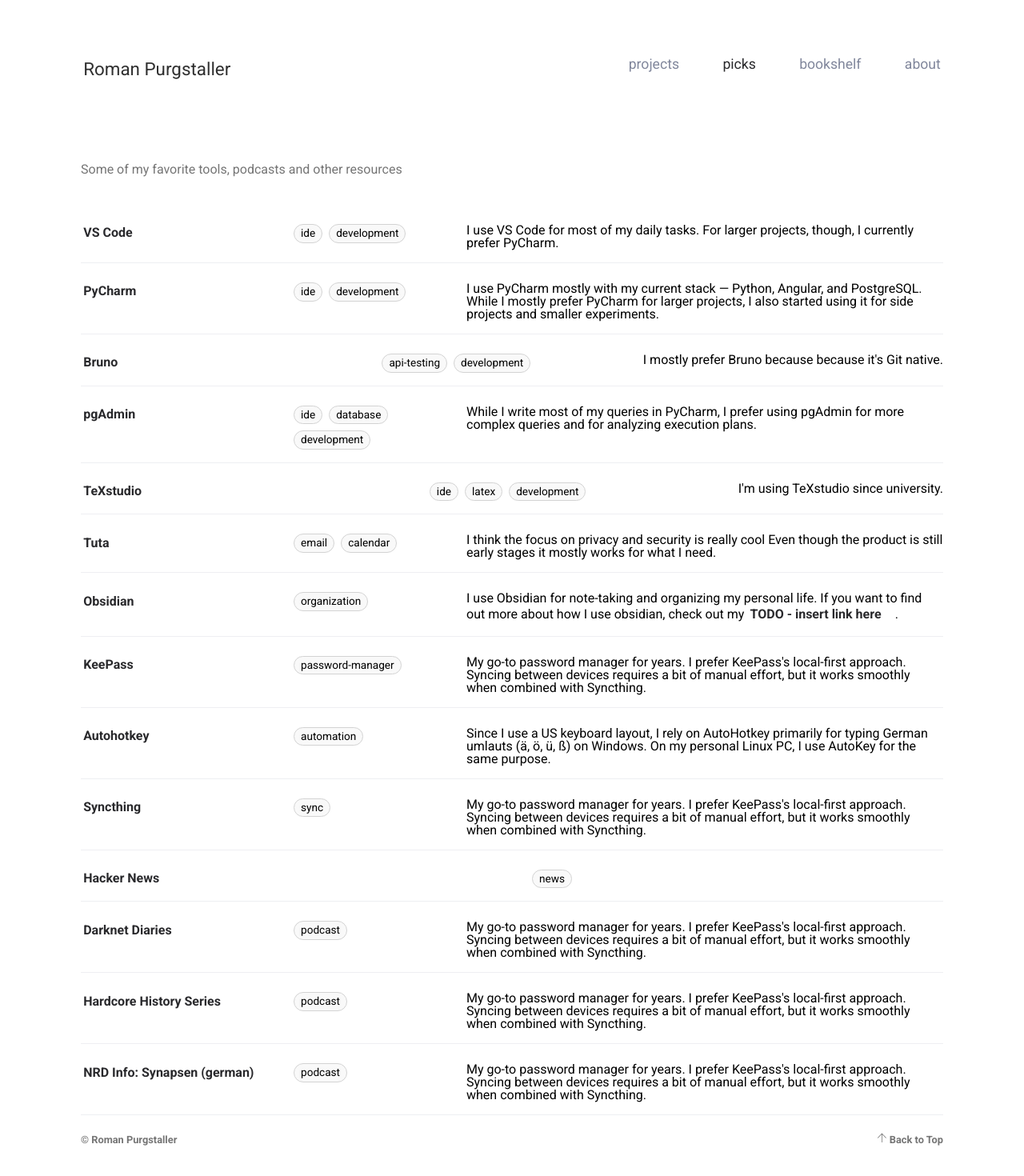
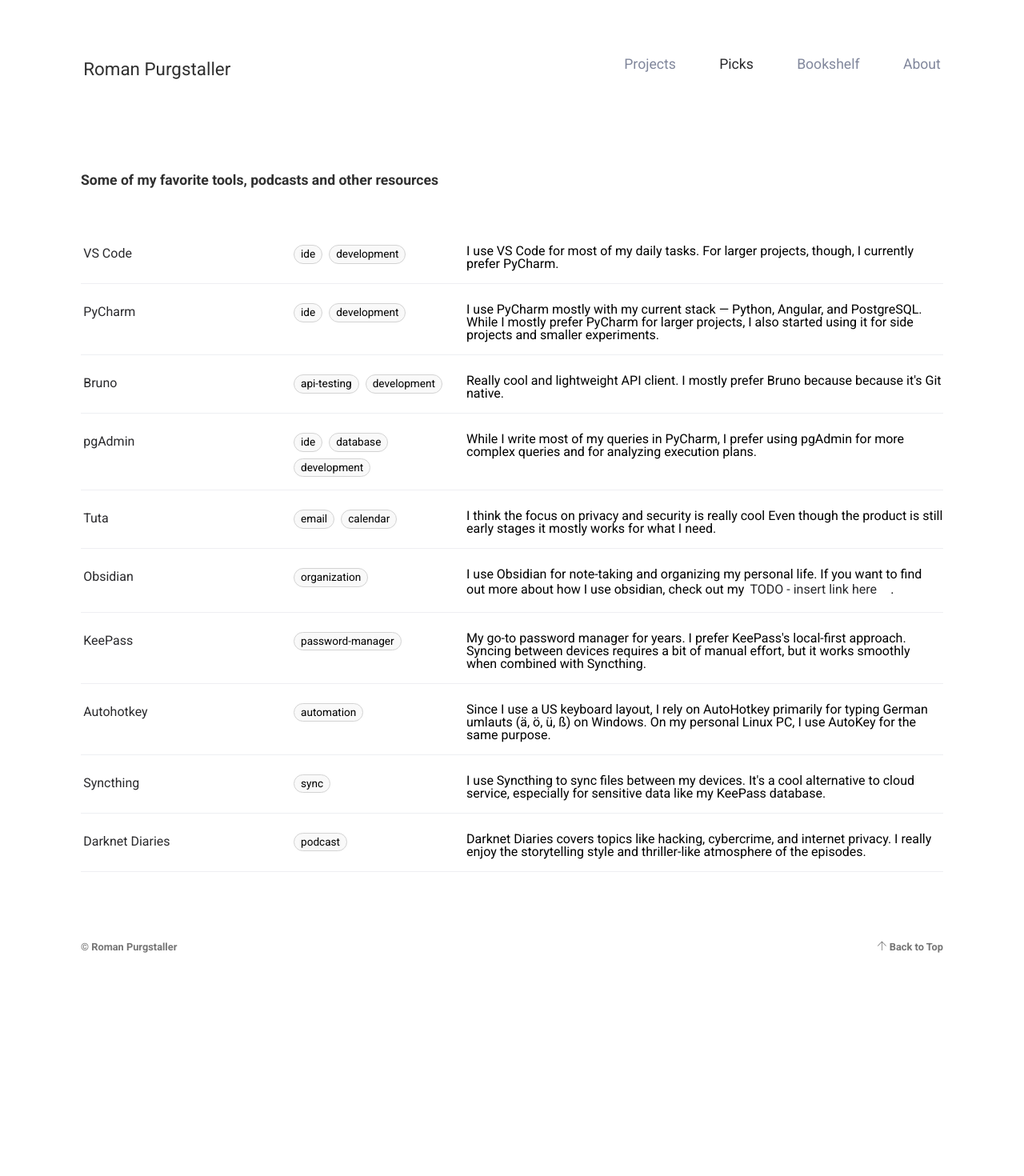
Before and after one commit to rpurgstaller/portfolio-website-react, a React (Create React App) app: page /portfolio-react/picks in a window 1280 px wide. Shown: the whole page at 80% size. After the commit the page ends 1230 px from the top, so only its background shows below. Built offline with nearby package versions, Linux system fonts and the light colour scheme.

Commit message:
adjust styles, add key skills

```diff
--- a/src/components/About.js
+++ b/src/components/About.js
@@ -21,12 +21,19 @@
         </p>
         <h1>Key skills</h1>
         <div>
+          <ul>
+            <li>Building apps and services that drive business value and foster growth</li>
+            <li>Diving into business processes and complex domains to deliver valuable features </li>
+            <li>Creating robust and scalable systems with a focus on code that's easy to reuse and evolve</li>
+            <li>Developing data-driven applications and crafting meaningful visualizations to support informed decision-making</li>
+            <li>Growing and empowering engineering teams within an agile environment</li>
+            <li>Fostering a learning culture through honest and compassionate feedback</li>
+          </ul>
+        </div>
+        {/*<h1>My values</h1>*/}
+        {/*<div>*/}
 
-        </div>
-        <h1>My values</h1>
-        <div>
-
-        </div>
+        {/*</div>*/}
       </div>
     </div>
   );
--- a/src/components/Bookshelf.js
+++ b/src/components/Bookshelf.js
@@ -1,5 +1,3 @@
-import { ExternalLink } from "../utils/Link";
-
 function BookshelfEntry({ name, author, labels }) {
   let title = (
     <div className="bookshelf-title-column">
@@ -27,9 +25,7 @@
 export default function Bookshelf() {
   return (
     <div className="content-container">
-      <div className="content-intro">
-        Some of my favourite books
-      </div>
+      <h1>Some of my favourite books</h1>
       <div className="content-table">
         <BookshelfEntry
           name="The Pragmatic Programmer"
--- a/src/components/Header.js
+++ b/src/components/Header.js
@@ -26,7 +26,7 @@
               }
               title="Projects"
             >
-              projects
+              Projects
             </NavLink>
             <NavLink
               to="/picks"
@@ -34,7 +34,7 @@
                 isActive ? "link-border nav active" : "link-border nav"
               }
             >
-              picks
+              Picks
             </NavLink>
             <NavLink
               to="/bookshelf"
@@ -42,7 +42,7 @@
                 isActive ? "link-border nav active" : "link-border nav"
               }
             >
-              bookshelf
+              Bookshelf
             </NavLink>
             <NavLink
               to="/about"
@@ -50,7 +50,7 @@
                 isActive ? "link-border nav active" : "link-border nav"
               }
             >
-              about{" "}
+              About
             </NavLink>
           </nav>
         </div>
--- a/src/components/Picks.js
+++ b/src/components/Picks.js
@@ -1,4 +1,4 @@
-import { ExternalLink, ExternalLinkRunningText } from "../utils/Link";
+import { ExternalLink } from "../utils/Link";
 
 function PickEntry({ labels, name, url, desc_txt_elem }) {
   let name_elem = (
@@ -53,7 +53,7 @@
   );
 
   let bruno_desc = (
-    <span>I mostly prefer Bruno because because it's Git native.</span>
+    <span>Really cool and lightweight API client. I mostly prefer Bruno because because it's Git native. </span>
   );
 
   let pg_admin_desc = (
@@ -62,8 +62,6 @@
       more complex queries and for analyzing execution plans.
     </span>
   );
-
-  let tex_studio_desc = <span>I'm using TeXstudio since university.</span>;
 
   let desc_tutanota = (
     <span>
@@ -90,13 +88,25 @@
     </span>
   );
 
-  let desc_hn = <span></span>;
+  let desc_syncthing = (
+    <span>
+      I use Syncthing to sync files between my devices. It's a cool alternative to cloud service, especially for
+      sensitive data like my KeePass database.
+    </span>
+  );
+
+  let desc_darknet_diaries = (
+    <span>
+      Darknet Diaries covers topics like hacking, cybercrime, and internet privacy.
+      I really enjoy the storytelling style and thriller-like atmosphere of the episodes.
+    </span>
+  );
 
   return (
     <div className="content-container">
-      <div className="content-intro">
+      <h1>
         Some of my favorite tools, podcasts and other resources
-      </div>
+      </h1>
       <div className="content-table">
         <PickEntry
           labels={["ide", "development"]}
@@ -122,13 +132,6 @@
           url="https://www.pgadmin.org/"
           desc_txt_elem={pg_admin_desc}
         />
-        <PickEntry
-          labels={["ide", "latex", "development"]}
-          name="TeXstudio"
-          url="https://www.texstudio.org/"
-          desc_txt_elem={tex_studio_desc}
-        />
-
         <PickEntry
           labels={["email", "calendar"]}
           name="Tuta"
@@ -157,35 +160,15 @@
           labels={["sync"]}
           name="Syncthing"
           url="https://syncthing.net/"
-          desc_txt_elem={desc_keepass}
-        />
-
-        <PickEntry
-          labels={["news"]}
-          name="Hacker News"
-          url="https://news.ycombinator.com/"
-          desc_txt_elem={desc_hn}
+          desc_txt_elem={desc_syncthing}
         />
         <PickEntry
           labels={["podcast"]}
           name="Darknet Diaries"
           url="https://darknetdiaries.com/"
-          desc_txt_elem={desc_keepass}
-        />
-        <PickEntry
-          labels={["podcast"]}
-          name="Hardcore History Series"
-          url="https://www.dancarlin.com/hardcore-history-series/"
-          desc_txt_elem={desc_keepass}
-        />
-        <PickEntry
-          labels={["podcast"]}
-          name="NRD Info: Synapsen (german)"
-          url="https://www.ndr.de/nachrichten/info/synapsen-ein-wissenschaftspodcast,podcast2994.html"
-          desc_txt_elem={desc_keepass}
+          desc_txt_elem={desc_darknet_diaries}
         />
       </div>
-
     </div>
   );
 }
--- a/src/components/Projects.js
+++ b/src/components/Projects.js
@@ -45,9 +45,9 @@
 
   return (
     <div className="content-container">
-      <div className="content-intro">
-        Selected projects I've worked on
-      </div>
+      <h1>
+        Selected personal projects I've worked on
+      </h1>
       <div className="project-list content-table">
         <ProjectEntry
           name="Sarcasm Detection"
--- a/src/styles/app.scss
+++ b/src/styles/app.scss
@@ -21,6 +21,30 @@
     body {
       font-size: typo.$font-size-base;
     }
+  }
+
+  ul {
+    list-style-type: disc;
+    margin: 0.8em 0;
+    padding-left: 1.5em;
+  }
+
+  ul li {
+    margin-bottom: 0.2em;
+    line-height: 1.6;
+  }
+
+  ul ul {
+    margin-top: 0.2em;
+    padding-left: 1.6em;
+  }
+
+  h1 {
+    font-size: typo.$font-size-heading;
+    color: colors.$primary-text;
+    margin: 0.67em 0;
+    line-height: typo.$line-height-block-text;
+
   }
 }
 
@@ -53,7 +77,6 @@
 .link-external {
   position: relative;
   display: inline-flex;
-  font-weight: bolder;
 
   .external-hover-icon {
     opacity: 0;
@@ -100,6 +123,7 @@
 .content-container {
   width: 100%;
   padding-top: 8rem;
+  padding-bottom: 4rem;
 
   @media (max-width: responsive.$breakpoint-mobile) {
     width: 100%;
--- a/src/styles/shared/_typo.scss
+++ b/src/styles/shared/_typo.scss
@@ -6,8 +6,7 @@
 $font-size-normal: 1rem; // 14  px
 $font-size-button: 1.05rem; // 14.7  px
 $font-size-sub-heading: 1.5rem; // 21px
-$font-size-heading: 1.2rem; // 31.5px
-$font-size-title: 2.85rem; // 39.9px
+$font-size-heading: 1.1rem; // 31.5px
 $line-height: 1;
 $line-height-block-text: 1.5;
 $font-family-display: Roboto;
```
Also changed, not shown: src/components/Page.js (deleted, +0 -13 lines), src/App.js (indentation only).
